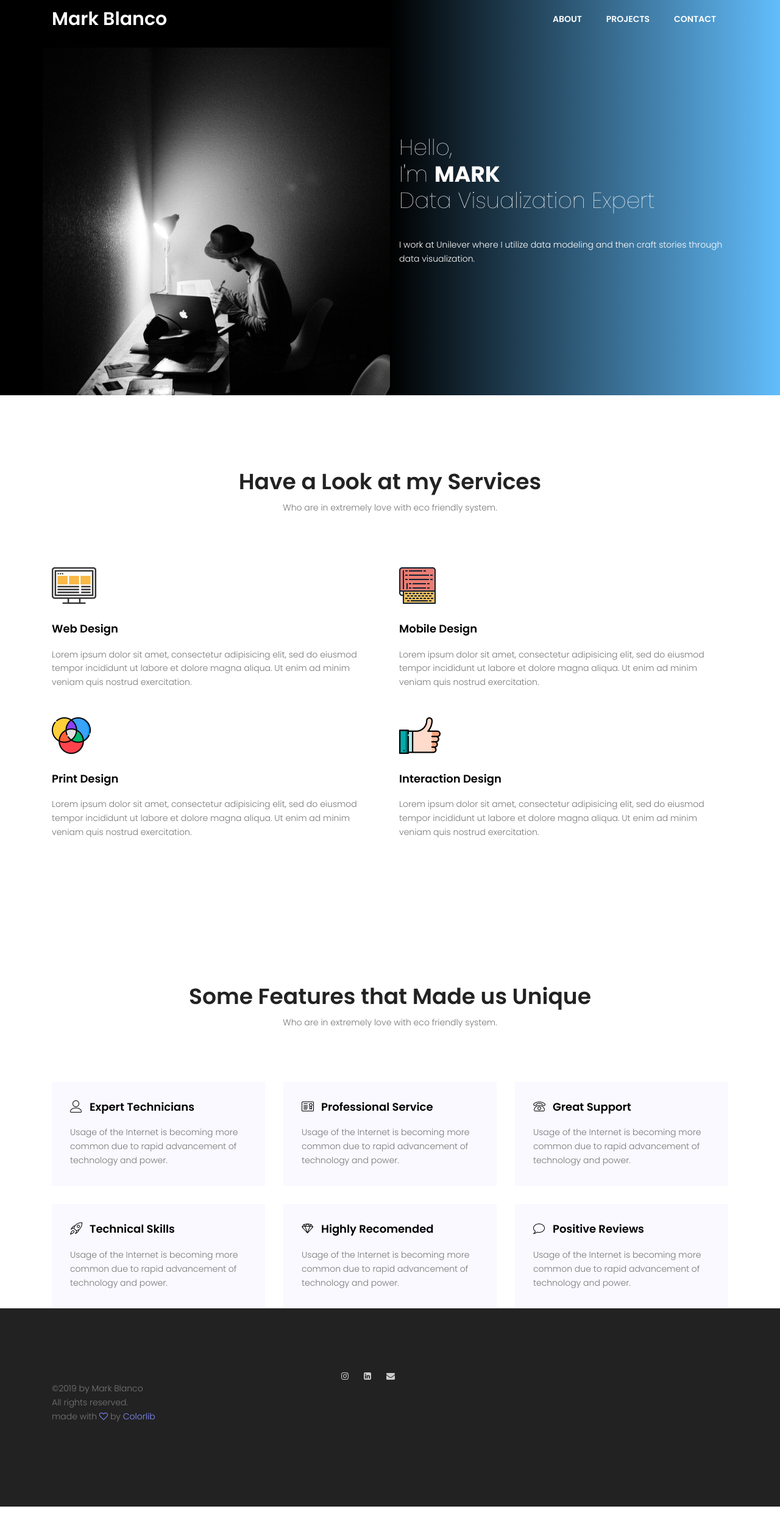
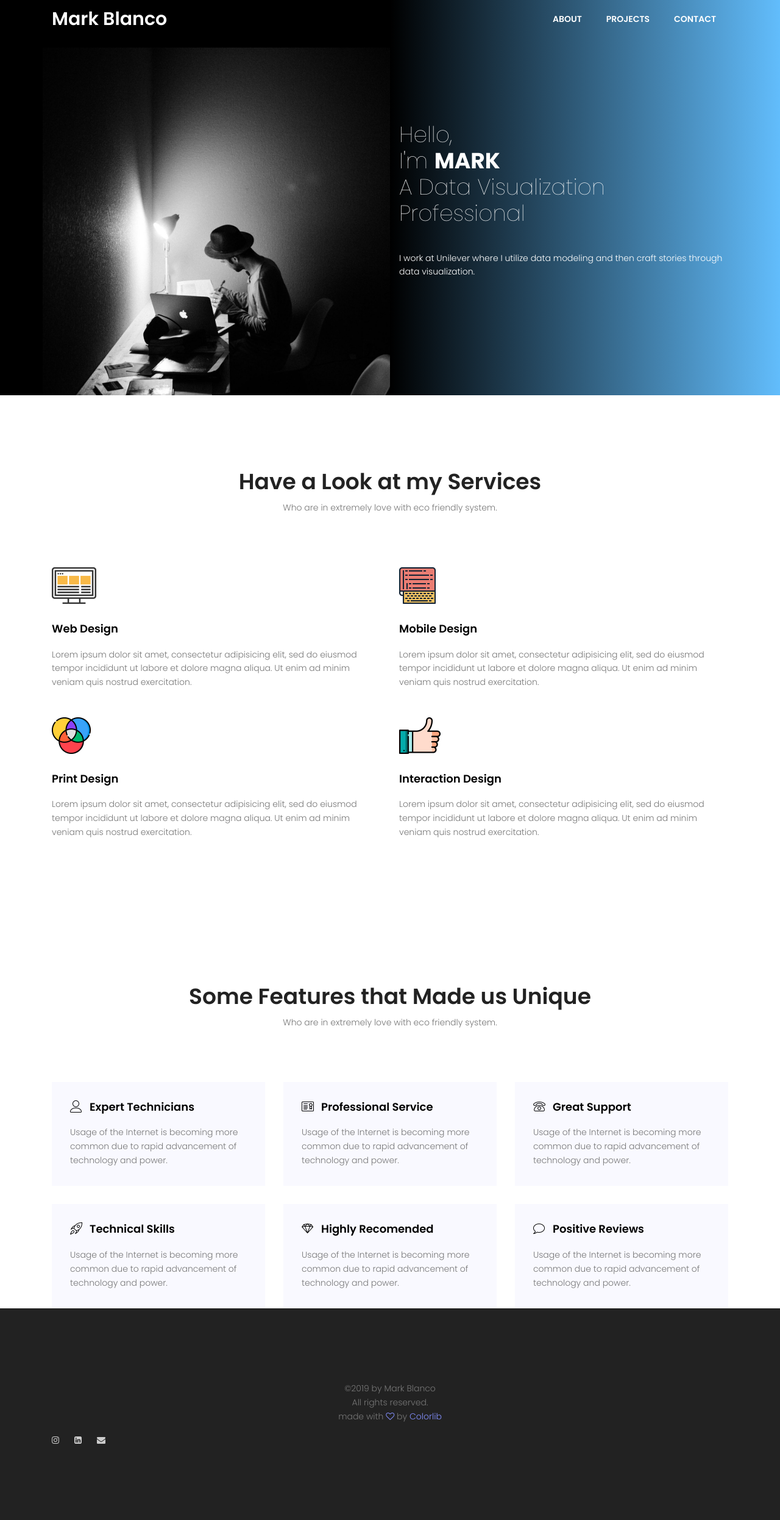
Before and after one commit to boombranco/boombranco.github.io, a Jekyll site: the page index.html, which Jekyll copies as it is, in a window 1280 px wide. Shown: the whole page at 61% size. Built offline with Jekyll 4.4.1, drawn with Linux system fonts in a browser that asks for light colours; nearby versions of some CDN libraries; before the commit the page ends 2470 px from its top, so only the background shows below that.

Commit message:
align footer

```diff
--- a/css/main.css
+++ b/css/main.css
@@ -2642,3 +2642,7 @@ h6 {
 .header-name {
   color: #fff;
 }
+
+footer {
+  text-align: center;
+}
--- a/index.html
+++ b/index.html
@@ -74,7 +74,7 @@
 							<br>
 							I'm <span>Mark</span>
 							<br>
-							Data Visualization Expert
+							A Data Visualization Professional
 						</h1>
 						<p class="mx-auto text-white  mt-20 mb-40">
 							I work at Unilever where I utilize data modeling and then craft stories through data visualization.
@@ -233,8 +233,6 @@
 			<!-- start footer Area -->
 			<footer class="footer-area section-gap">
 				<div class="container">
-					<div class="row">
-						<div class="col-lg-5  col-md-6 col-sm-6">
 							<div class="single-footer-widget">
 								<!-- Link back to Colorlib can't be removed. Template is licensed under CC BY 3.0. -->
             		<p class="footer-text">&copy;<script>document.write(new Date().getFullYear());</script> by Mark Blanco
@@ -244,15 +242,11 @@
 									made with <i class="fa fa-heart-o" aria-hidden="true"></i> by <a href="https://colorlib.com" target="_blank">Colorlib</a></p>
             		<!-- Link back to Colorlib can't be removed. Template is licensed under CC BY 3.0. -->
 							</div>
-						</div>
-						<div class="col-lg-2 col-md-6 col-sm-6 social-widget">
 							<div class="footer-social d-flex align-items-center">
 								<a href="https://www.instagram.com/markblanco/"><i class="fa fa-instagram"></i></a>
 								<a href="https://www.linkedin.com/in/markblanco"><i class="fa fa-linkedin-square"></i></a>
 								<a href="mailto:me@markoblanco.com"><i class="fa fa-envelope"></i></a>
 							</div>
-						</div>
-					</div>
 				</div>
 			</footer>
 			<!-- End footer Area -->
```
